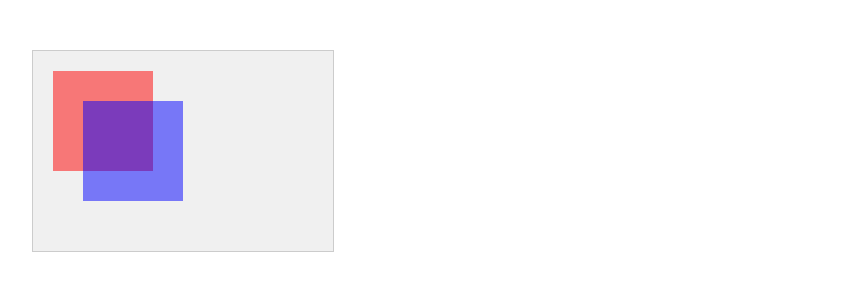
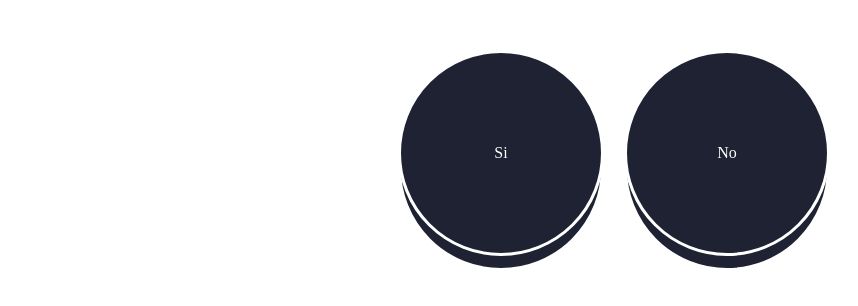
Before and after one commit to 3-TIC-ORT/proyecto-3-marcelo-ticardo, a plain HTML site: page front modo oscuro/probando.html in a window 1280 px wide. Shown: the whole page, without its empty margins (26-884 px from the left). Drawn offline with Linux system fonts and the light colour scheme.

Commit message:
probando con franjas en el modo oscuro

```diff
--- a/front modo oscuro/bloques.css
+++ b/front modo oscuro/bloques.css
@@ -115,7 +115,6 @@ body{
     height: 100px;
 }
 #boton-bloque6:hover {
-
     width: 405px;
     height: 105px;
     cursor: pointer;
--- a/front modo oscuro/probando.html
+++ b/front modo oscuro/probando.html
@@ -1,47 +1,68 @@
 <!DOCTYPE html>
-<html lang="es">
+<html lang="en">
 <head>
     <meta charset="UTF-8">
+    <meta http-equiv="X-UA-Compatible" content="IE=edge">
     <meta name="viewport" content="width=device-width, initial-scale=1.0">
-    <title>Superposición de Elementos</title>
+    <title>Document</title>
+</head>
+<body>
+    <div class="contenedor-botones">
+        <div class="boton-con-franja">
+            <div id="boton-SI" class="boton">Si</div>
+            <div class="franja"></div>
+        </div>
+        <div class="boton-con-franja">
+            <div id="boton-NO" class="boton">No</div>
+            <div class="franja"></div>
+        </div>
+    </div>
+
 <style>
-        /* Contenedor para el fondo */
-        .contenedor {
+    .contenedor-botones {
+    display: flex;
+    justify-content: center; /* Alinea horizontalmente */
+    align-items: center; /* Alinea verticalmente */
+    gap: 20px; /* Espacio entre los botones */
     position: relative;
-            width: 300px;
-            height: 200px;
-            background-color: #f0f0f0;
-            border: 1px solid #ccc;
-            margin: 50px;
+    margin-top: 50px; /* Ajusta según tu diseño */
 }
 
-        /* Primer elemento superpuesto */
-        .elemento1 {
-            position: absolute;
-            top: 20px;
-            left: 20px;
-            width: 100px;
-            height: 100px;
-            background-color: rgba(255, 0, 0, 0.5); /* Rojo semi-transparente */
-            z-index: 1;
+.boton-con-franja {
+    position: relative;
+    display: inline-block;
+    text-align: center;
 }
 
-        /* Segundo elemento superpuesto */
-        .elemento2 {
+.boton {
+    position: relative;
+    border-radius: 50%;
+    background-color: #1F2232;
+    width: 200px;
+    height: 200px;
+    color: white;
+    border-width: 3px;
+    border-color: white;
+    border-style: solid;
+    display: flex;
+    justify-content: center;
+    align-items: center;
+    z-index: 1; /* Asegura que los botones estén encima de las franjas */
+}
+
+.franja {
     position: absolute;
-            top: 50px;
-            left: 50px;
-            width: 100px;
-            height: 100px;
-            background-color: rgba(0, 0, 255, 0.5); /* Azul semi-transparente */
-            z-index: 2;
+    z-index: 0;
+    background-color: #1F2232;
+    border-radius: 50%;
+    width: 200px;
+    height: 200px;
+    border-width: 3px;
+    border-style: solid;
+    border-color: white;
+    top: 15px; /* Ajusta esta propiedad para subir o bajar la franja */
 }
+
 </style>
-</head>
-<body>
-    <div class="contenedor">
-        <div class="elemento1"></div>
-        <div class="elemento2"></div>
-    </div>
 </body>
 </html>
--- a/front modo oscuro/respuesta.css
+++ b/front modo oscuro/respuesta.css
@@ -2,7 +2,34 @@ body{
     background-color: #2C3148;
     color: white;
 }
-#boton-SI {
+
+.contenedor-botones{
+    display: flex;
+    justify-content: center; /* Alinea horizontalmente */
+    align-items: center; /* Alinea verticalmente */
+    gap: 20px; /* Espacio entre los botones */
+    position: relative;
+    margin-top: 50px;
+}
+.boton-con-franja {
+    position: relative;
+    display: inline-block;
+    text-align: center;
+}
+.franja{
+    position: absolute;
+    z-index: -1;
+    background-color: #1F2232;
+    border-radius: 50%;
+    width: 200px;
+    height: 200px;
+    border-width: 3px;
+    border-style: solid;
+    border-color: white;
+    top: -25px; /* Ajusta esta propiedad para subir o bajar la franja */
+}
+.boton {
+    position: relative;
     border-radius: 50%;
     background-color: #1F2232;
     width: 200px;
@@ -11,28 +38,10 @@ body{
     border-width: 3px;
     border-color: white;
     border-style: solid;
-
-
-
-}
-    #boton-SI:hover {
-    background-color: #1F2232; /* Color de fondo al pasar el mouse */
-    width: 210px;
-    height: 210px;
-    cursor: pointer;
-    transition: 0.5s;
-}
-
-#boton-NO {
-    border-radius: 50%;
-    background-color: #1F2232;
-    width: 200px;
-    height: 200px;
-    color: white;
-    border-width: 3px;
-    margin-left: 15px;
-    border-color: white;
-    border-style: solid;
+    display: flex;
+    justify-content: center;
+    align-items: center;
+    z-index: 1;
     /*font-family: sans-serif;
     font-style: normal;
     font-size: 3em;
@@ -40,13 +49,13 @@ body{
     font-size: 3em;
     font-weight: 400;*/
 }
-#boton-NO:hover {
+.boton:hover{
     background-color: #1F2232; /* Color de fondo al pasar el mouse */
     width: 210px;
     height: 210px;
     cursor: pointer;
-    transition: 0.5s;
 }
+
 
 #boton-volver {
     border-radius: 96px;
```
Also changed, not shown: front modo oscuro/respuesta.html (+11 -2 lines). Lines whose indentation alone changed are shown as unchanged.
